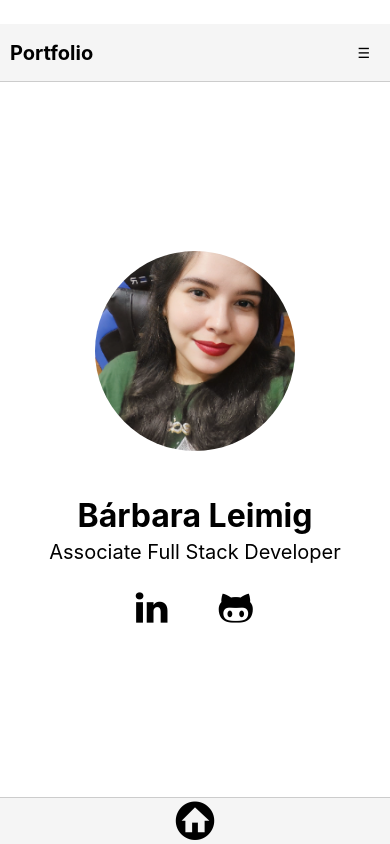
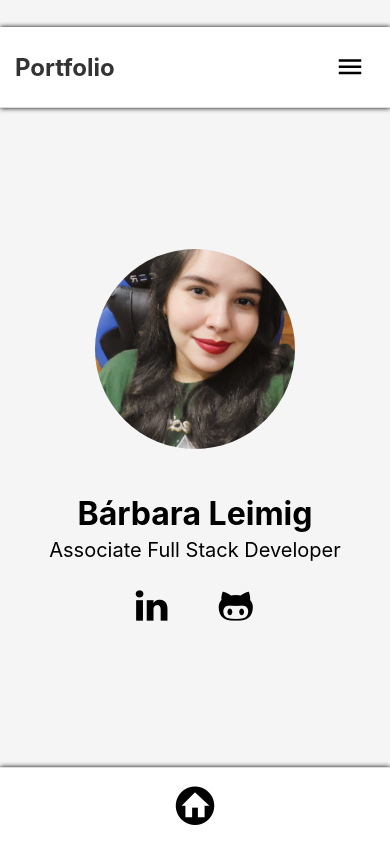
Before and after one commit to BarbaraLeimig/Curriculo_Mobile_React_Native, a React Native app: screen / in a window 390 px wide. Built offline with nearby package versions, Linux system fonts and the light colour scheme.

Commit message:
adição do scroll para a área da view de conteúdos

```diff
--- a/App.js
+++ b/App.js
@@ -1,8 +1,8 @@
 import React, { useState } from "react";
-import { View, Text, StyleSheet, TouchableOpacity } from "react-native";
+import { View, Text, StyleSheet, TouchableOpacity, ScrollView } from "react-native";
 import MaterialCommunityIcons from "@expo/vector-icons/MaterialCommunityIcons";
 import AboutMe from "./assets/js/AboutMe";
-import Education from "./assets/js/Education"
+import Education from "./assets/js/Education";
 import Skills from "./assets/js/Skills";
 import Projects from "./assets/js/Projects";
 import Home from "./assets/js/Home";
@@ -20,14 +20,13 @@ const App = () => {
     setopenMenu(false);
   };
 
-  // Renderização condicional da página atual
   const renderPage = () => {
     switch (currentPage) {
       case "Início":
         return <Home />;
       case "Sobre Mim":
         return <AboutMe />;
-      case "Formação":
+      case "Formações":
         return <Education />;
       case "Habilidades":
         return <Skills />;
@@ -42,9 +41,9 @@ const App = () => {
     <View style={styles.container}>
       {/* Header */}
       <View style={styles.header}>
-        <Text style={styles.titulo}>Portfolio</Text>
+        <Text style={styles.title}>Portfolio</Text>
         <TouchableOpacity onPress={toggleMenu} style={styles.menuIcon}>
-          <Text>☰</Text>
+          <MaterialCommunityIcons name="menu" size={30} color="black" />
         </TouchableOpacity>
       </View>
 
@@ -65,15 +64,15 @@ const App = () => {
           </TouchableOpacity>
           <TouchableOpacity
             style={styles.menuItem}
-            onPress={() => navigateTo("Formação")}
+            onPress={() => navigateTo("Formações")}
           >
-            <Text style={styles.menuItemText}>Formação</Text>
+            <Text style={styles.menuItemText}>Formações</Text>
           </TouchableOpacity>
           <TouchableOpacity
             style={styles.menuItem}
             onPress={() => navigateTo("Habilidades")}
           >
-            <Text style={styles.menuItemText}>Habildiades</Text>
+            <Text style={styles.menuItemText}>Habilidades</Text>
           </TouchableOpacity>
           <TouchableOpacity
             style={styles.menuItem}
@@ -85,7 +84,9 @@ const App = () => {
       )}
 
       {/* Content */}
-      <View style={styles.content}>{renderPage()}</View>
+      <ScrollView contentContainerStyle={styles.content}>
+        {renderPage()}
+      </ScrollView>
 
       {/* Footer */}
       <View style={styles.footer}>
@@ -100,47 +101,67 @@ const App = () => {
 const styles = StyleSheet.create({
   container: {
     flex: 1,
-    backgroundColor: "#fff",
-    paddingTop: 24,
+    backgroundColor: "#f5f5f5",
+    paddingTop: 27,
   },
   header: {
     flexDirection: "row",
     justifyContent: "space-between",
     alignItems: "center",
-    padding: 10,
+    padding: 15,
     borderBottomWidth: 1,
-    borderBottomColor: "#ccc",
-    backgroundColor: "rgb(245,245,245)",
+    borderBottomColor: "#ddd",
+    backgroundColor: "#ffffff",
+    shadowColor: "#000",
+    shadowRadius: 5,
+    elevation: 3,
   },
-  titulo: {
-    fontSize: 20,
+  title: {
+    fontSize: 24,
     fontWeight: "bold",
+    color: "#333",
   },
   menuIcon: {
     padding: 10,
   },
   menu: {
-    backgroundColor: "#f9f9f9",
+    backgroundColor: "#ffffff",
     padding: 10,
+    borderBottomWidth: 1,
+    borderBottomColor: "#ddd",
+    shadowColor: "#000",
+    shadowRadius: 5,
+    elevation: 3,
   },
   menuItem: {
     paddingVertical: 10,
+    borderBottomWidth: 1,
+    borderBottomColor: "#eee",
   },
   menuItemText: {
     fontSize: 16,
+    color: "#555",
     textAlign: "right",
   },
   content: {
-    flex: 1,
+    flexGrow: 1,
     justifyContent: "center",
     alignItems: "center",
+    padding: 10,
   },
   footer: {
     borderTopWidth: 1,
-    borderTopColor: "#ccc",
+    borderTopColor: "#ddd",
     justifyContent: "center",
     alignItems: "center",
-    backgroundColor: "rgb(245,245,245)",
+    padding: 5,
+    backgroundColor: "#ffffff",
+    shadowColor: "#000",
+    shadowRadius: 5,
+    elevation: 3,
+  },
+  footerIcon: {
+    padding: 10,
   },
 });
 
```
